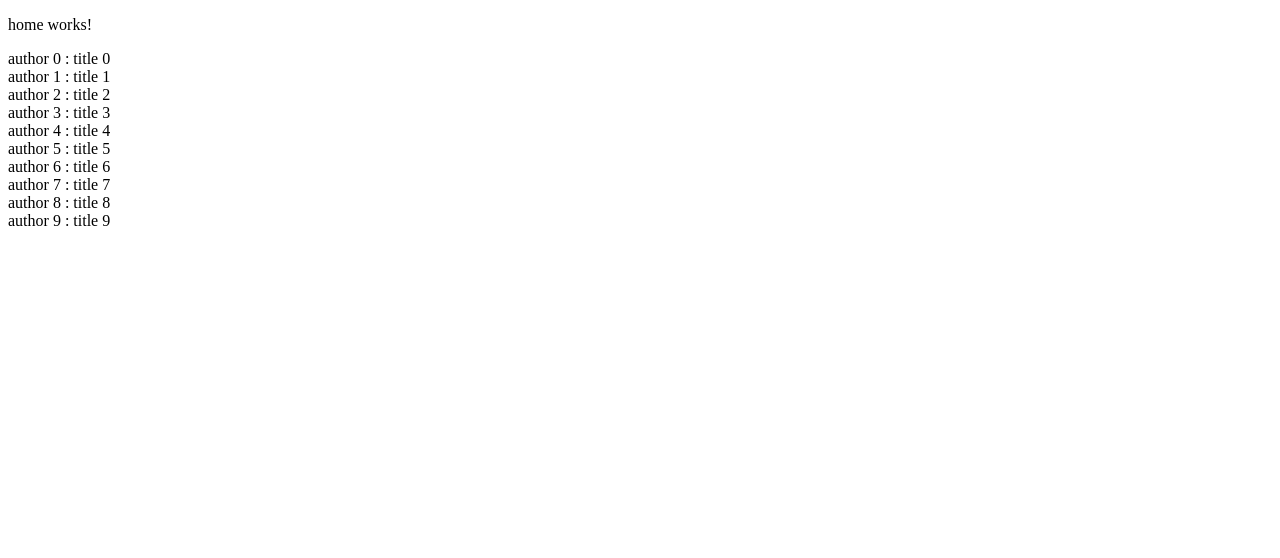
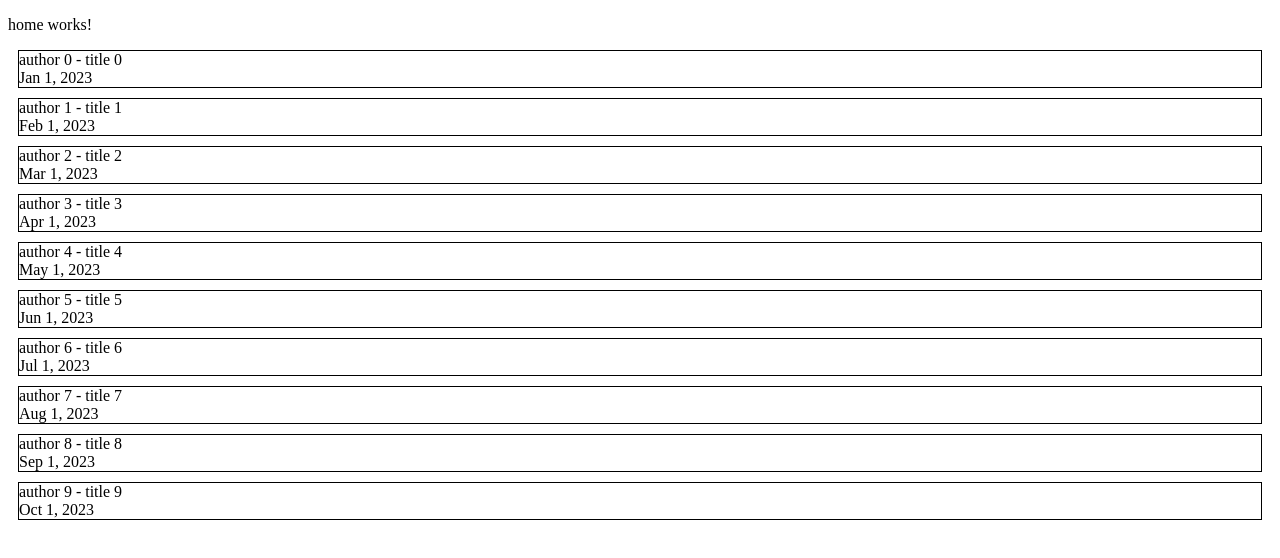
Before and after one commit to laszlofarkas/GAN-Integrity, an Angular app: page / in a window 1280 px wide. Shown: the top 558 px of the page. Built offline with nearby package versions, Linux system fonts and the light colour scheme.

Commit message:
BookTile component

```diff
--- a/src/app/app.module.ts
+++ b/src/app/app.module.ts
@@ -4,11 +4,13 @@ import { BrowserModule } from '@angular/platform-browser';
 import { AppRoutingModule } from './app-routing.module';
 import { AppComponent } from './app.component';
 import { HomeComponent } from './home/home.component';
+import { BookTileComponent } from './book-tile/book-tile.component';
 
 @NgModule({
   declarations: [
     AppComponent,
-    HomeComponent
+    HomeComponent,
+    BookTileComponent
   ],
   imports: [
     BrowserModule,
--- /dev/null
+++ b/src/app/book-tile/book-tile.component.html
@@ -0,0 +1,6 @@
+<div class="wrapper">
+  <div>
+    <span>{{ book.author }} - {{ book.title }}</span>
+  </div>
+  <div>{{ book.releaseDate | date }}</div>
+</div>
--- /dev/null
+++ b/src/app/book-tile/book-tile.component.scss
@@ -0,0 +1,4 @@
+.wrapper {
+  border: 1px solid black;
+  margin: 10px;
+}
--- a/src/app/home/home.component.html
+++ b/src/app/home/home.component.html
@@ -1,5 +1,3 @@
 <p>home works!</p>
 
-<div *ngFor="let book of books | async">
-  <div>{{ book.author }} : {{ book.title }}</div>
-</div>
+<app-book-tile *ngFor="let book of books | async" [book]="book"></app-book-tile>
```
Also changed, not shown: src/app/book-tile/book-tile.component.ts (added, +11 -0 lines), 1 other file (tests, documents, lock files or other folders).
